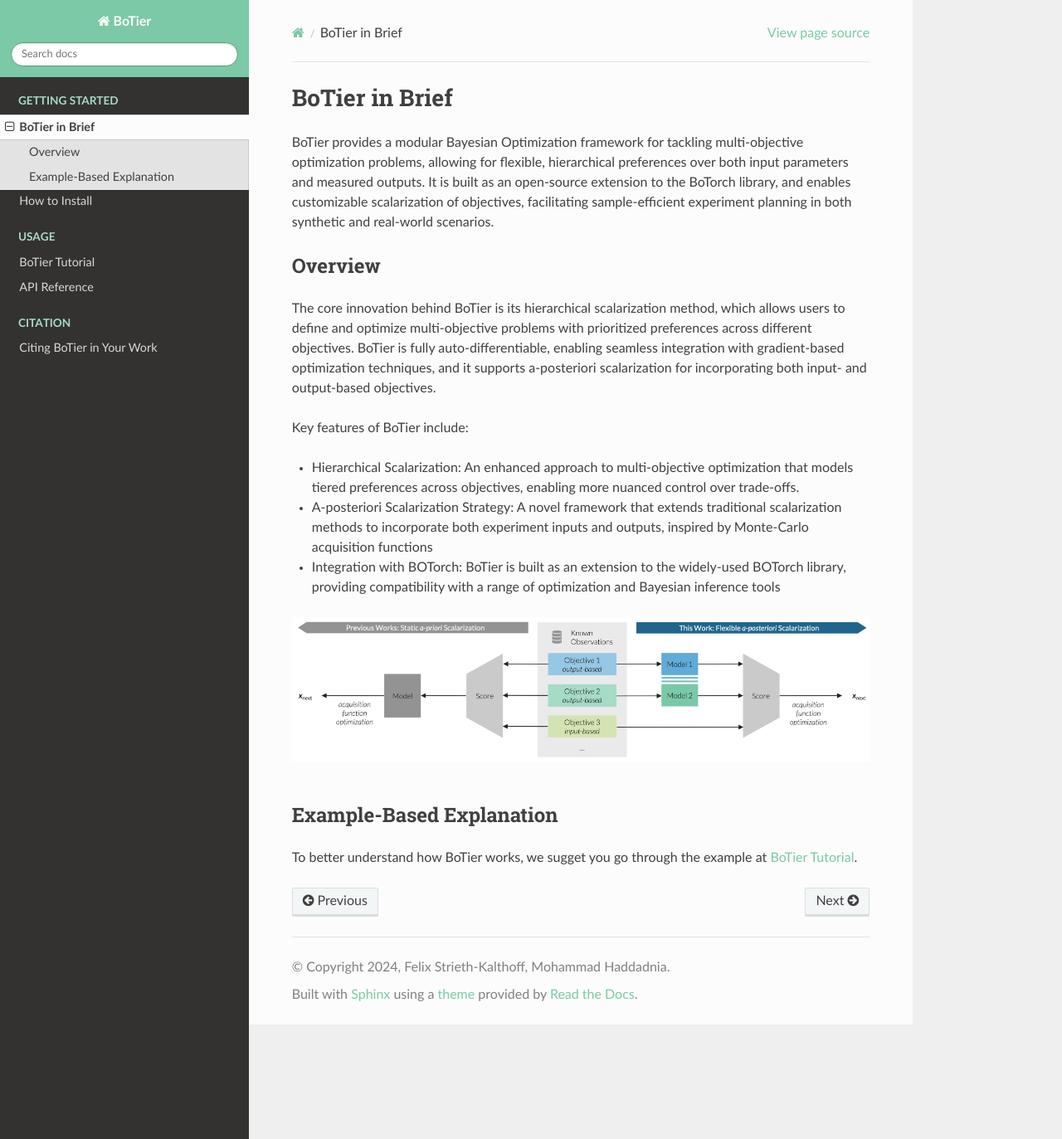
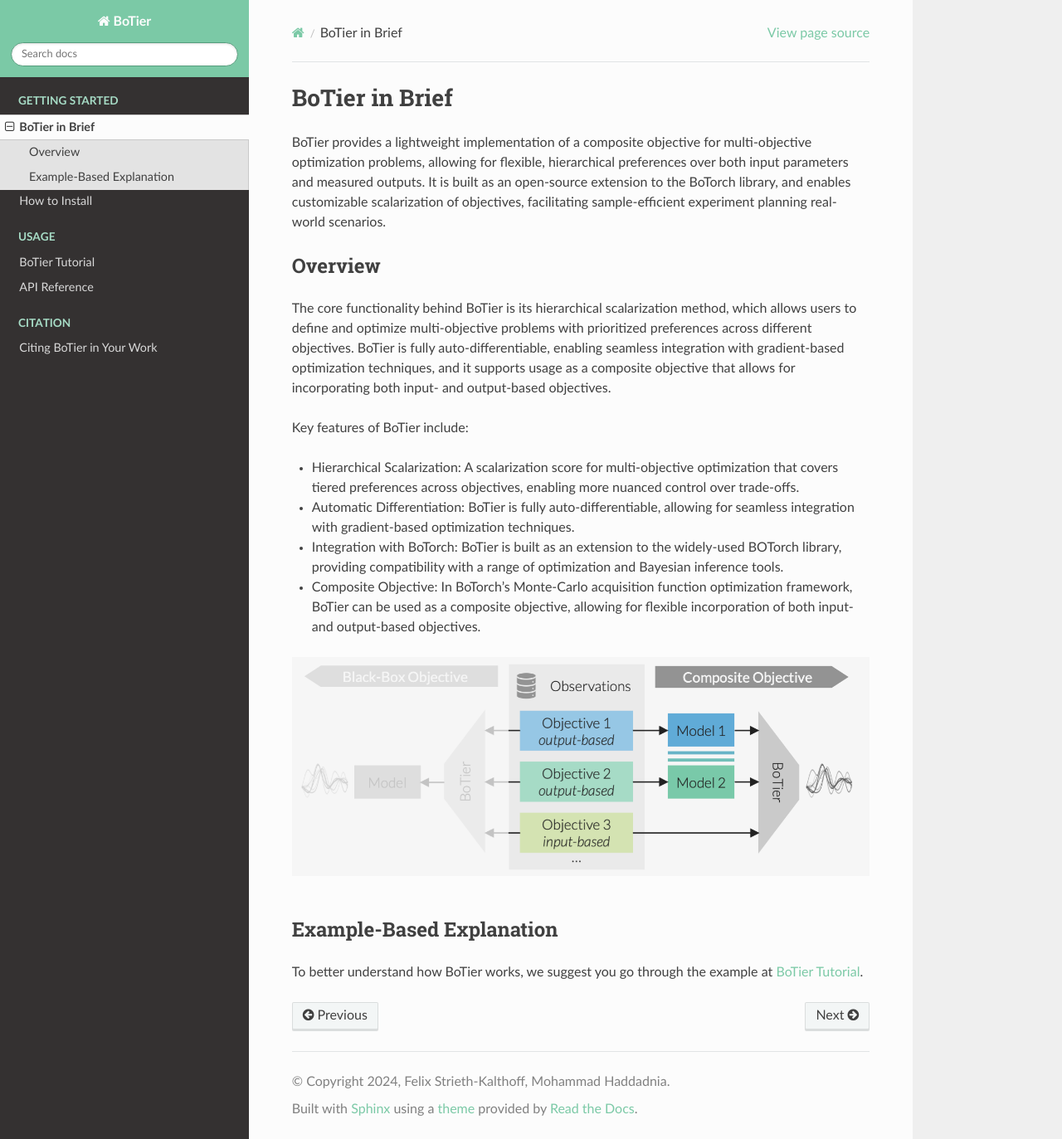
Before and after one commit to fsk-lab/botier, a Sphinx documentation site: the page built from docs/source/intro/overview.rst, in a window 1280 px wide and 1373 px high. Shown: the whole window at 83% size. Built offline with Sphinx 7.4.7 and the Read the Docs theme 3.1.0, drawn with Linux system fonts in a browser that asks for light colours.

Commit message:
Updated docs

```diff
--- a/docs/source/intro/overview.rst
+++ b/docs/source/intro/overview.rst
@@ -4,25 +4,26 @@
 BoTier in Brief
 ===============
 
-BoTier provides a modular Bayesian Optimization framework for tackling multi-objective optimization problems,
+BoTier provides a lightweight implementation of a composite objective for multi-objective optimization problems,
 allowing for flexible, hierarchical preferences over both input parameters and measured outputs. It is built as an open-source
 extension to the BoTorch library, and enables customizable scalarization of objectives, facilitating sample-efficient
-experiment planning in both synthetic and real-world scenarios.
+experiment planning real-world scenarios.
 
 
 Overview
 ========
 
-The core innovation behind BoTier is its hierarchical scalarization method, which allows users to define and optimize
+The core functionality behind BoTier is its hierarchical scalarization method, which allows users to define and optimize
 multi-objective problems with prioritized preferences across different objectives. BoTier is fully auto-differentiable,
-enabling seamless integration with gradient-based optimization techniques, and it supports a-posteriori scalarization
-for incorporating both input- and output-based objectives.
+enabling seamless integration with gradient-based optimization techniques, and it supports usage as a composite objective
+that allows for incorporating both input- and output-based objectives.
 
 Key features of BoTier include:
 
-* Hierarchical Scalarization: An enhanced approach to multi-objective optimization that models tiered preferences across objectives, enabling more nuanced control over trade-offs.
-* A-posteriori Scalarization Strategy: A novel framework that extends traditional scalarization methods to incorporate both experiment inputs and outputs, inspired by Monte-Carlo acquisition functions
-* Integration with BOTorch: BoTier is built as an extension to the widely-used BOTorch library, providing compatibility with a range of optimization and Bayesian inference tools
+* Hierarchical Scalarization: A scalarization score for multi-objective optimization that covers tiered preferences across objectives, enabling more nuanced control over trade-offs.
+* Automatic Differentiation: BoTier is fully auto-differentiable, allowing for seamless integration with gradient-based optimization techniques.
+* Integration with BoTorch: BoTier is built as an extension to the widely-used BOTorch library, providing compatibility with a range of optimization and Bayesian inference tools.
+* Composite Objective: In BoTorch's Monte-Carlo acquisition function optimization framework, BoTier can be used as a composite objective, allowing for flexible incorporation of both input- and output-based objectives.
 
 .. image:: overview.png
     :alt: Overview
@@ -32,5 +33,5 @@
 Example-Based Explanation
 =========================
 
-To better understand how BoTier works, we sugget you go through
+To better understand how BoTier works, we suggest you go through
 the example at :ref:`usage-tutorial`.
--- a/docs/source/usage/tutorial.rst
+++ b/docs/source/usage/tutorial.rst
@@ -29,6 +29,10 @@
     ]
     global_objective = HierarchyScalarizationObjective(objectives, k=1E2, normalized_objectives=True)
 
+The first objective is the first model output (index 0) with an absolute threshold of 0.5. The best value is 1.0, and the worst value is -1.0. The second objective is a known value (known=True) that is calculated as the first input parameter (x) with an absolute threshold of 0.0. The best obtainable value is 0.0, and the worst value is 1.0.
+The second objective is only dependent on the input parameters (`known = True`), and is calculated from the input parameter `x` using the function passed as the `calculation` argument.
+For a detailed explanation of the `AuxiliaryObjective` class, refer to the `API documentation <../api_reference/botier.auxiliary_objective>`_.
+
 That is it! Now we can generate some training data
 
 .. code-block:: python
```
Also changed, not shown: docs/source/intro/installation.rst (+3 -4 lines), docs/source/intro/overview.png.
